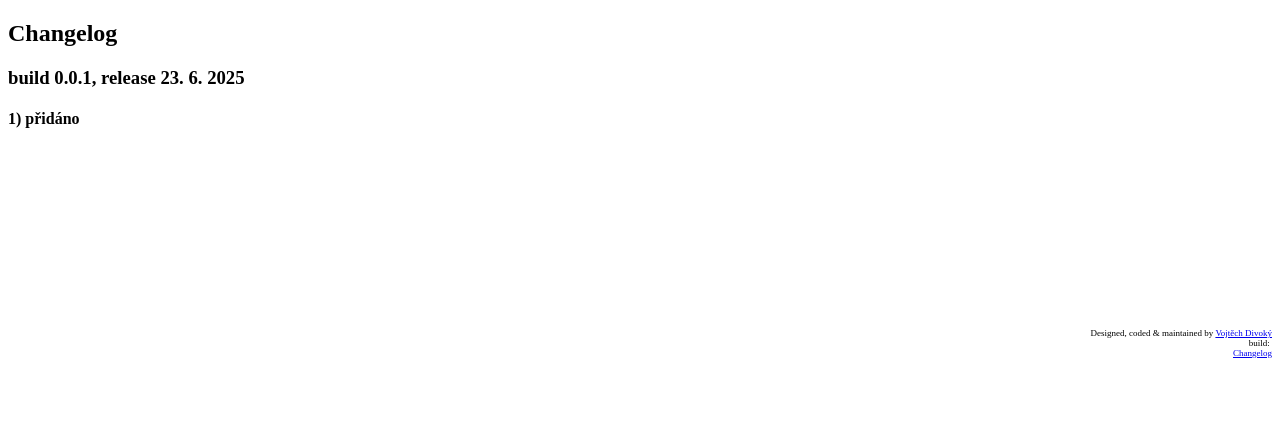
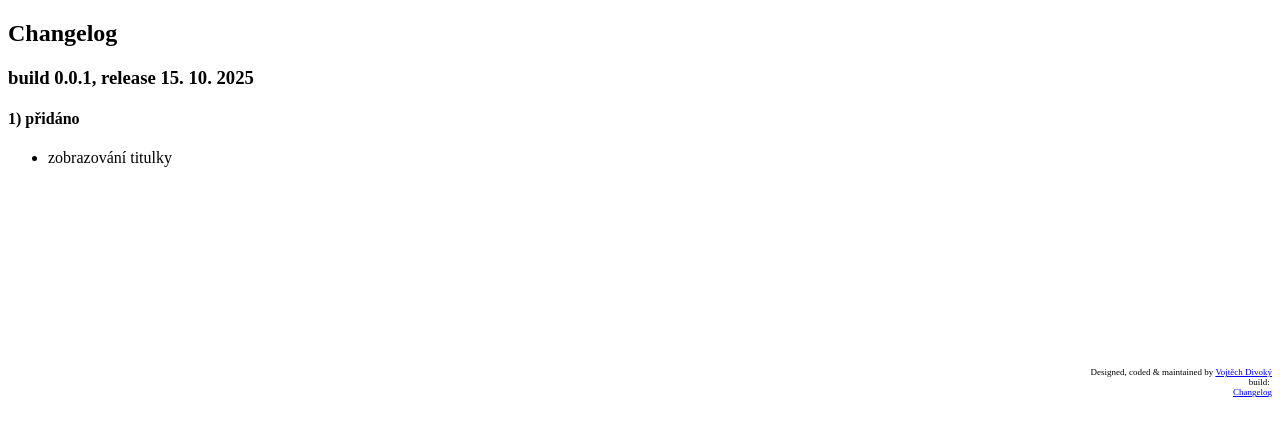
Before and after one commit to Divocaak/novaspirala-onsite-public, a SvelteKit app: page /changelog in a window 1280 px wide. Shown: the top 436 px of the page. Built offline with nearby package versions, Linux system fonts and the light colour scheme.

Commit message:
vystavovani

```diff
--- a/package.json
+++ b/package.json
@@ -6,6 +6,7 @@
 	"scripts": {
 		"dev": "vite dev",
 		"build": "vite build",
+		"start": "HOST=127.0.0.1 PORT=3013 node build",
 		"preview": "vite preview",
 		"prepare": "svelte-kit sync || echo ''",
 		"lint": "prettier --check . && eslint .",
--- a/src/routes/changelog/+page.svelte
+++ b/src/routes/changelog/+page.svelte
@@ -2,8 +2,9 @@
 	import MarkdownIt from 'markdown-it';
 	const md = new MarkdownIt();
 	const source = `
-### build 0.0.1, release 23. 6. 2025
+### build 0.0.1, release 15. 10. 2025
 #### 1) přidáno
+- zobrazování titulky
     `;
 
 	let html = $derived(md.render(source));
```
